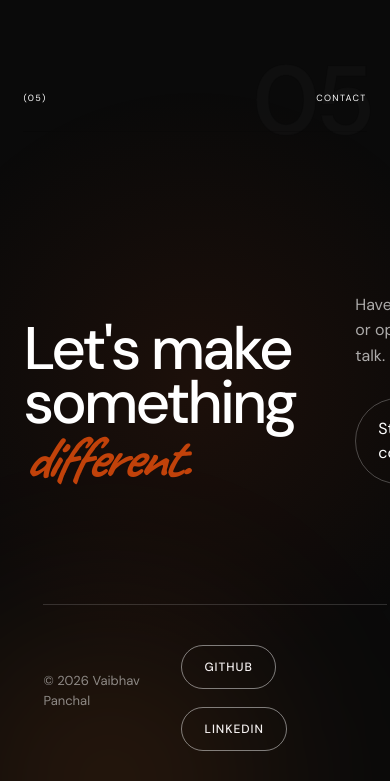
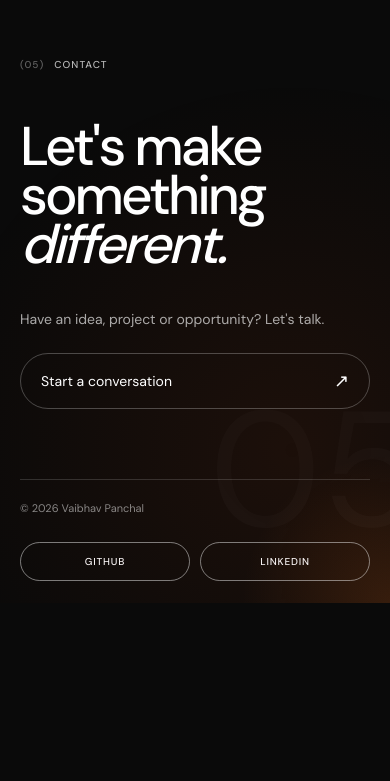
Before and after one commit to vaibhavpan12/MyPortfolio, a React (Vite) app: page / in a window 390 px wide. Shown: the part 6019-6800 px from the top of the page. After the commit the page ends 6622 px from the top, so only its background shows below. Built offline with nearby package versions, Linux system fonts and the light colour scheme; a web font is replaced by a local one.

Commit message:
Update portfolio design and footer

```diff
--- a/components/Footer.jsx
+++ b/components/Footer.jsx
@@ -1,23 +1,24 @@
 import React from "react";
 import { Link } from "react-router-dom";
 import "../src/assets/css/Footer.css";
+
 function Footer() {
   return (
-    <footer className="w-full text-white">
-      <section className="footer-section">
-        <div className="footer-glow"></div>
+    <footer className="site-footer">
+      <section className="contact-footer">
+        <div className="contact-footer__glow"></div>
 
-        <span className="footer-ghost">05</span>
+        <span className="contact-footer__ghost">05</span>
 
         {/* Section Label */}
-        <div className="section-label">
+        <div className="contact-footer__label">
           <span>(05)</span>
           <span>CONTACT</span>
         </div>
 
         {/* Main Content */}
-        <div className="footer-main">
-          <h2 className="footer-title">
+        <div className="contact-footer__content">
+          <h2 className="contact-footer__heading">
             Let's make
             <br />
             something
@@ -25,28 +26,30 @@ function Footer() {
             <em>different.</em>
           </h2>
 
-          <div className="footer-side">
-            <p>Have an idea, project or opportunity? Let's talk.</p>
+          <div className="contact-footer__info">
+            <p className="contact-footer__description">
+              Have an idea, project or opportunity? Let's talk.
+            </p>
 
-            <Link to="/contact" className="footer-button">
+            <Link to="/contact" className="contact-footer__cta">
               <span>Start a conversation</span>
-              <span>↗</span>
+              <span className="contact-footer__arrow">↗</span>
             </Link>
           </div>
         </div>
 
         {/* Footer Bottom */}
-        <div className="footer-bottom">
-          <span className="footer-copyright">
+        <div className="contact-footer__bottom">
+          <span className="contact-footer__copyright">
             © {new Date().getFullYear()} Vaibhav Panchal
           </span>
 
-          <div className="social-links">
+          <div className="contact-footer__socials">
             <a
               href="https://github.com/"
               target="_blank"
               rel="noopener noreferrer"
-              className="social-link"
+              className="contact-footer__social"
             >
               GitHub
             </a>
@@ -55,14 +58,10 @@ function Footer() {
               href="https://linkedin.com/"
               target="_blank"
               rel="noopener noreferrer"
-              className="social-link"
+              className="contact-footer__social"
             >
               LinkedIn
             </a>
-
-            {/* <a href="#" className="social-link">
-              Instagram
-            </a> */}
           </div>
         </div>
       </section>
--- a/src/assets/css/Footer.css
+++ b/src/assets/css/Footer.css
@@ -1,17 +1,55 @@
-.footer-section {
+/* =========================================
+   FOOTER
+========================================= */
+
+.site-footer {
+  width: 100%;
+  color: #ffffff;
+}
+
+.contact-footer {
   position: relative;
   width: 100%;
+  min-height: 650px;
   padding: 100px 6vw 30px;
   overflow: hidden;
-    background: radial-gradient(
-    circle,
+
+  background: radial-gradient(
+    circle at 75% 75%,
     rgba(193, 66, 10, 0.1),
     transparent 68%
   );
-
 }
 
-.footer-main {
+/* =========================================
+   SECTION LABEL
+========================================= */
+
+.contact-footer__label {
+  position: relative;
+  z-index: 2;
+
+  display: flex;
+  align-items: center;
+  gap: 18px;
+
+  font-size: 12px;
+  font-weight: 500;
+  letter-spacing: 0.12em;
+  text-transform: uppercase;
+
+  opacity: 0.7;
+}
+
+.contact-footer__label span:first-child {
+  opacity: 0.5;
+}
+
+/* =========================================
+   MAIN CONTENT
+========================================= */
+
+.contact-footer__content {
   position: relative;
   z-index: 2;
 
@@ -23,61 +61,93 @@
   margin-top: 80px;
 }
 
-.footer-title {
+/* =========================================
+   HEADING
+========================================= */
+
+.contact-footer__heading {
   margin: 0;
+
+  max-width: 900px;
+
   font-size: clamp(60px, 8vw, 130px);
   line-height: 0.9;
   font-weight: 500;
   letter-spacing: -0.05em;
 }
 
-.footer-title em {
+.contact-footer__heading em {
   font-style: italic;
 }
 
-.footer-side {
+/* =========================================
+   RIGHT CONTENT
+========================================= */
+
+.contact-footer__info {
   width: 320px;
+  min-width: 280px;
+
   display: flex;
   flex-direction: column;
   gap: 30px;
+
+  padding-bottom: 5px;
 }
 
-.footer-side p {
+.contact-footer__description {
   margin: 0;
+
   font-size: 16px;
   line-height: 1.6;
+
   opacity: 0.65;
 }
 
-.footer-button {
+/* =========================================
+   CTA BUTTON
+========================================= */
+
+.contact-footer__cta {
   display: flex;
   align-items: center;
   justify-content: space-between;
 
   width: 100%;
-  padding: 18px 22px;
+  min-height: 58px;
 
-  color: white;
+  padding: 16px 22px;
+
+  color: #ffffff;
   text-decoration: none;
 
   border: 1px solid rgba(255, 255, 255, 0.25);
   border-radius: 50px;
 
-  transition: all 0.3s ease;
+  transition:
+    background 0.3s ease,
+    color 0.3s ease,
+    border-color 0.3s ease,
+    transform 0.3s ease;
 }
 
-.footer-button:hover {
-  background: white;
-  color: black;
+.contact-footer__cta:hover {
+  background: #ffffff;
+  color: #000000;
+  border-color: #ffffff;
+  transform: translateY(-2px);
 }
 
-.footer-button span:last-child {
+.contact-footer__arrow {
   font-size: 20px;
+  line-height: 1;
 }
 
-/* Bottom */
+/* =========================================
+   FOOTER BOTTOM
+========================================= */
 
-.footer-bottom {
+.contact-footer__bottom {
   position: relative;
   z-index: 2;
 
@@ -91,52 +161,68 @@
   border-top: 1px solid rgba(255, 255, 255, 0.15);
 }
 
-.footer-copyright {
+.contact-footer__copyright {
   font-size: 13px;
+  line-height: 1.5;
+
   opacity: 0.5;
 }
-.social-links {
+
+/* =========================================
+   SOCIAL LINKS
+========================================= */
+
+.contact-footer__socials {
   display: flex;
   align-items: center;
   gap: 18px;
 }
 
-.social-link {
+.contact-footer__social {
   display: inline-flex;
   align-items: center;
   justify-content: center;
+
+  min-width: 90px;
 
   padding: 12px 22px;
 
   color: #f6f2f2;
   background: transparent;
 
-  border: 1px solid rgba(245, 245, 245, 0.482);
+  border: 1px solid rgba(245, 245, 245, 0.48);
   border-radius: 50px;
 
   text-decoration: none;
+
   font-size: 12px;
   font-weight: 500;
   letter-spacing: 0.08em;
   text-transform: uppercase;
 
-  opacity: 1;
-
-  transition: all 0.3s ease;
+  transition:
+    background 0.3s ease,
+    color 0.3s ease,
+    border-color 0.3s ease,
+    transform 0.3s ease;
 }
 
-.social-link:hover {
+.contact-footer__social:hover {
   background: #faf9f9;
   color: #050505;
   border-color: #faf9f9;
   transform: translateY(-2px);
 }
-/* Ghost Number */
 
-.footer-ghost {
+/* =========================================
+   GHOST NUMBER
+========================================= */
+
+.contact-footer__ghost {
   position: absolute;
+
   right: 5%;
-  bottom: 0;
+  bottom: -20px;
 
   font-size: 25vw;
   line-height: 1;
@@ -144,12 +230,16 @@
   color: rgba(255, 255, 255, 0.025);
 
   pointer-events: none;
+  user-select: none;
 }
 
-/* Glow */
+/* =========================================
+   GLOW
+========================================= */
 
-.footer-glow {
+.contact-footer__glow {
   position: absolute;
+
   width: 500px;
   height: 500px;
 
@@ -164,3 +254,247 @@
 
   pointer-events: none;
 }
+
+
+/* =========================================
+   LARGE TABLET
+========================================= */
+
+@media (max-width: 1100px) {
+  .contact-footer {
+    padding: 90px 5vw 30px;
+  }
+
+  .contact-footer__content {
+    gap: 40px;
+  }
+
+  .contact-footer__heading {
+    font-size: clamp(55px, 8vw, 100px);
+  }
+
+  .contact-footer__info {
+    width: 290px;
+    min-width: 260px;
+  }
+
+  .contact-footer__bottom {
+    margin-top: 100px;
+  }
+}
+
+
+/* =========================================
+   TABLET
+========================================= */
+
+@media (max-width: 768px) {
+  .contact-footer {
+    min-height: auto;
+    padding: 75px 6vw 25px;
+  }
+
+  .contact-footer__label {
+    gap: 12px;
+    font-size: 11px;
+  }
+
+  .contact-footer__content {
+    flex-direction: column;
+    align-items: flex-start;
+
+    gap: 45px;
+    margin-top: 60px;
+  }
+
+  .contact-footer__heading {
+    width: 100%;
+    max-width: 700px;
+
+    font-size: clamp(55px, 11vw, 85px);
+    line-height: 0.92;
+  }
+
+  .contact-footer__info {
+    width: 100%;
+    max-width: 420px;
+    min-width: 0;
+
+    gap: 25px;
+    padding-bottom: 0;
+  }
+
+  .contact-footer__description {
+    font-size: 15px;
+  }
+
+  .contact-footer__cta {
+    max-width: 420px;
+  }
+
+  .contact-footer__bottom {
+    margin-top: 90px;
+  }
+
+  .contact-footer__ghost {
+    right: -2%;
+    bottom: -10px;
+
+    font-size: 32vw;
+  }
+
+  .contact-footer__glow {
+    width: 400px;
+    height: 400px;
+
+    right: -200px;
+    bottom: -200px;
+  }
+}
+
+
+/* =========================================
+   MOBILE
+========================================= */
+
+@media (max-width: 600px) {
+  .contact-footer {
+    padding: 65px 20px 22px;
+  }
+
+  .contact-footer__label {
+    gap: 10px;
+    font-size: 10px;
+    letter-spacing: 0.1em;
+  }
+
+  .contact-footer__content {
+    gap: 40px;
+    margin-top: 50px;
+  }
+
+  .contact-footer__heading {
+    font-size: clamp(48px, 14vw, 72px);
+    line-height: 0.9;
+    letter-spacing: -0.055em;
+  }
+
+  .contact-footer__info {
+    width: 100%;
+    gap: 22px;
+  }
+
+  .contact-footer__description {
+    max-width: 320px;
+    font-size: 14px;
+    line-height: 1.55;
+  }
+
+  .contact-footer__cta {
+    width: 100%;
+    min-height: 56px;
+
+    padding: 15px 20px;
+
+    font-size: 14px;
+  }
+
+  .contact-footer__arrow {
+    font-size: 18px;
+  }
+
+  .contact-footer__bottom {
+    flex-direction: column;
+    align-items: flex-start;
+
+    gap: 25px;
+
+    margin-top: 70px;
+    padding-top: 20px;
+  }
+
+  .contact-footer__copyright {
+    font-size: 11px;
+  }
+
+  .contact-footer__socials {
+    width: 100%;
+    gap: 10px;
+  }
+
+  .contact-footer__social {
+    flex: 1;
+
+    min-width: 0;
+
+    padding: 11px 15px;
+
+    font-size: 10px;
+  }
+
+  .contact-footer__ghost {
+    right: -8%;
+    bottom: 50px;
+
+    font-size: 42vw;
+  }
+
+  .contact-footer__glow {
+    width: 300px;
+    height: 300px;
+
+    right: -150px;
+    bottom: -150px;
+  }
+}
+
+
+/* =========================================
+   SMALL MOBILE
+========================================= */
+
+@media (max-width: 380px) {
+  .contact-footer {
+    padding: 55px 16px 20px;
+  }
+
+  .contact-footer__heading {
+    font-size: 46px;
+  }
+
+  .contact-footer__content {
+    margin-top: 45px;
+    gap: 35px;
+  }
+
+  .contact-footer__description {
+    font-size: 13px;
+  }
+
+  .contact-footer__cta {
+    min-height: 52px;
+    padding: 14px 17px;
+    font-size: 13px;
+  }
+
+  .contact-footer__bottom {
+    margin-top: 60px;
+  }
+
+  .contact-footer__social {
+    padding: 10px 12px;
+    font-size: 9px;
+  }
+}
+
+
+/* =========================================
+   REDUCED MOTION
+========================================= */
+
+@media (prefers-reduced-motion: reduce) {
+  .contact-footer__cta,
+  .contact-footer__social {
+    transition: none;
+  }
+}
```
